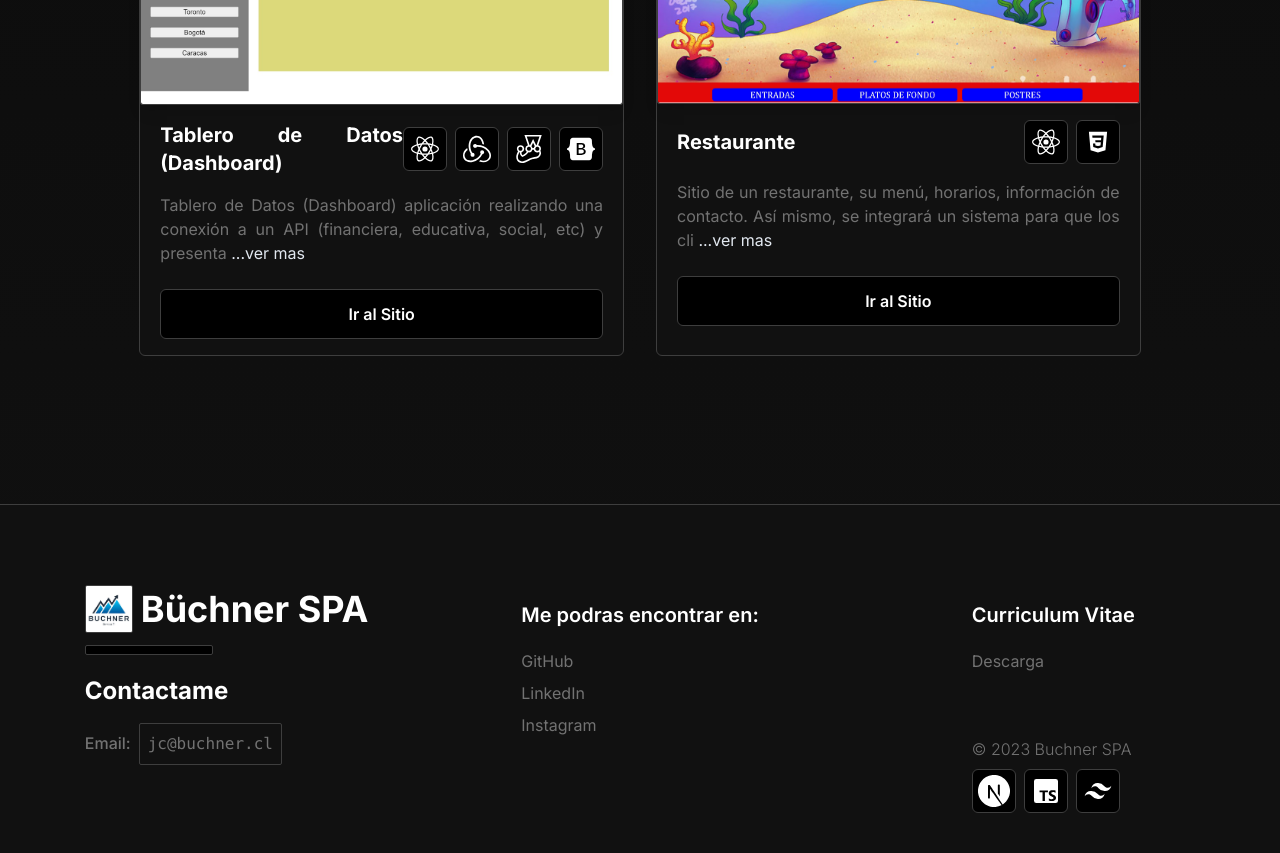
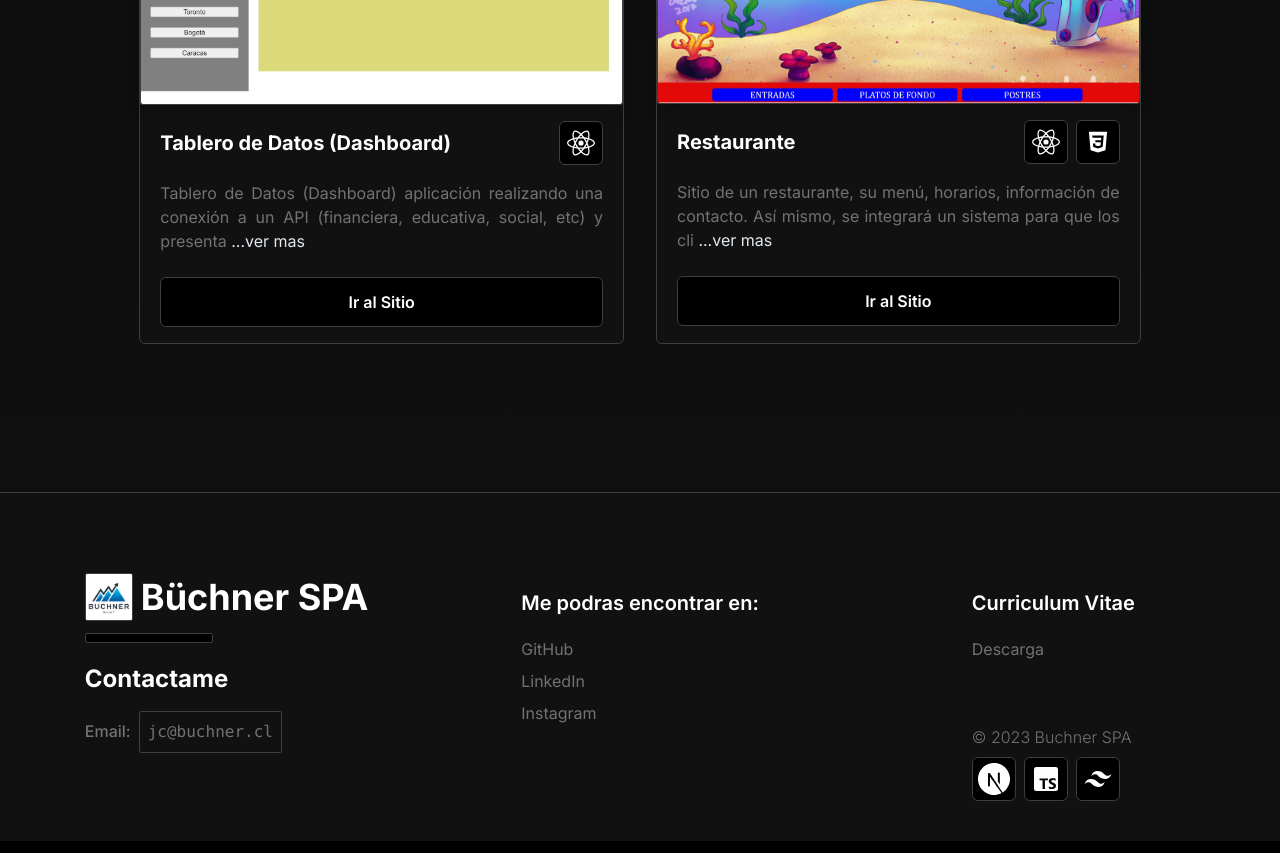
Before and after one commit to jcbuchner/portafolio, a Next.js app: page / in a window 1280 px wide. Shown: the part 3380-4233 px from the top of the page. Built offline with nearby package versions, Linux system fonts and the light colour scheme.

Commit message:
Cambios-1

```diff
--- a/components/projects/ProjectLists.tsx
+++ b/components/projects/ProjectLists.tsx
@@ -101,18 +101,7 @@ export const ProjectLists = () => {
           name: "React.js",
           logo: <SiReact className="text-white w-7 h-7" />,
         },
-        {
-          name: "Redux",
-          logo: <SiRedux className="text-white w-7 h-7" />,
-        },
-        {
-          name: "Jest",
-          logo: <SiJest className="text-white w-7 h-7" />,
-        },
-        {
-          name: "Bootstrap",
-          logo: <SiBootstrap className="text-white w-7 h-7" />,
-        },
+
       ],
     },
     {
```
Also changed, not shown: package.json (+6 -5 lines).
